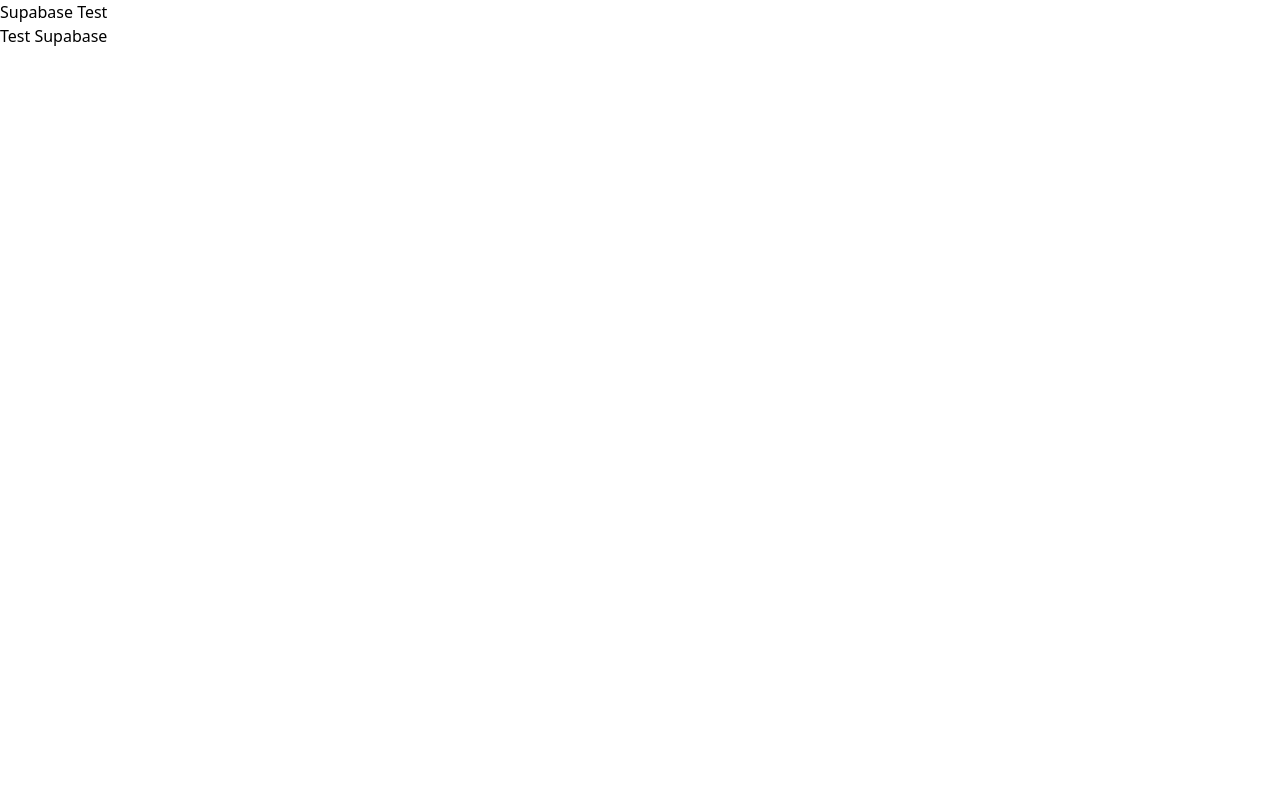
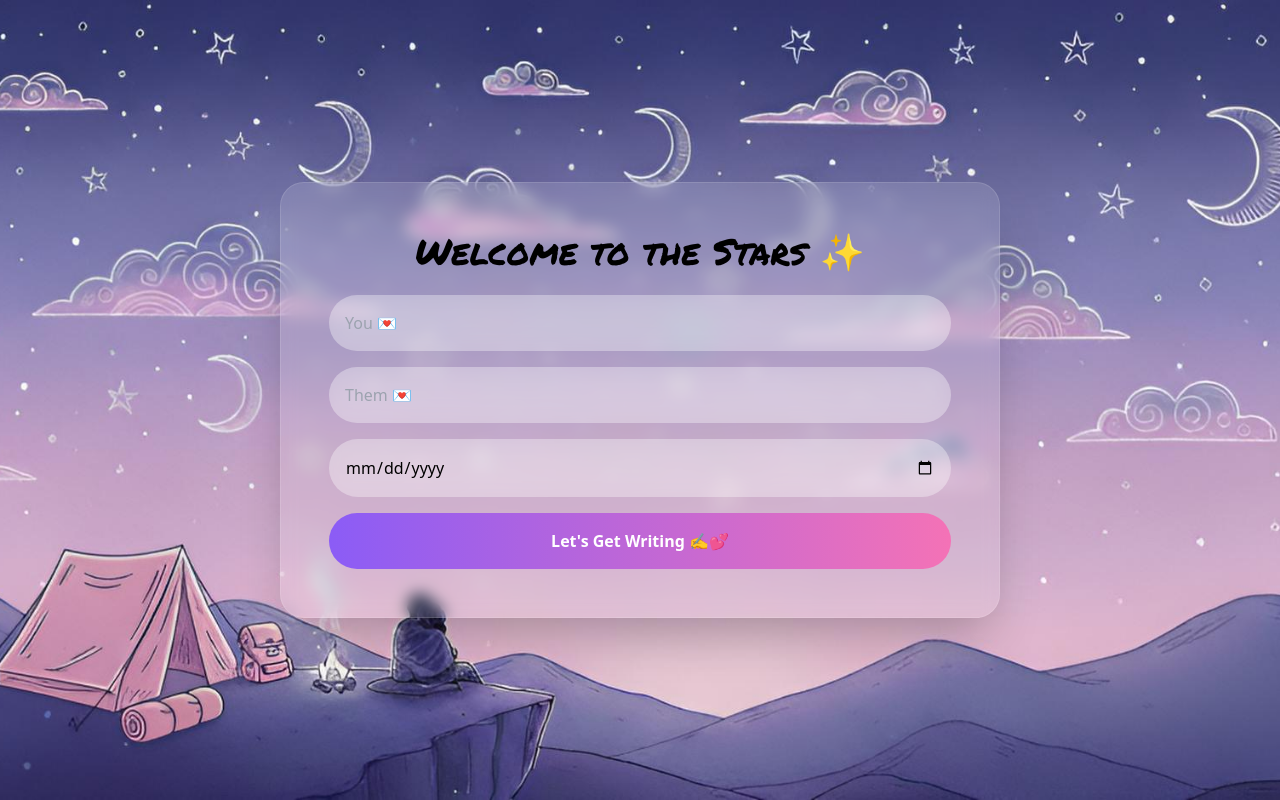
Before and after one commit to 5tack5mith/SS, a React (Vite) app: page / in a window 1280 px wide. Built offline with nearby package versions, Linux system fonts and the light colour scheme; no server answers; the HTML template or start-up script is replaced by a standard one.

Commit message:
Removed test Supabase button

```diff
--- a/src/App.jsx
+++ b/src/App.jsx
@@ -1,21 +1,15 @@
-import { supabase } from "./supabaseClient"
+import React from 'react'
+import { BrowserRouter, Routes, Route } from 'react-router-dom'
+import LaunchScreen from './LaunchScreen'
+import Home from './Home'
 
-function App() {
-  async function testConnection() {
-    const { data, error } = await supabase.from("profiles").select("*").limit(1)
-    if (error) {
-      console.error("❌ Supabase error:", error.message)
-    } else {
-      console.log("✅ Supabase working! Example row:", data)
-    }
-  }
-
+export default function App(){
   return (
-    <div>
-      <h1>Supabase Test</h1>
-      <button onClick={testConnection}>Test Supabase</button>
-    </div>
+    <BrowserRouter>
+      <Routes>
+        <Route path='/' element={<LaunchScreen/>} />
+        <Route path='/home' element={<Home/>} />
+      </Routes>
+    </BrowserRouter>
   )
 }
-
-export default App
```
